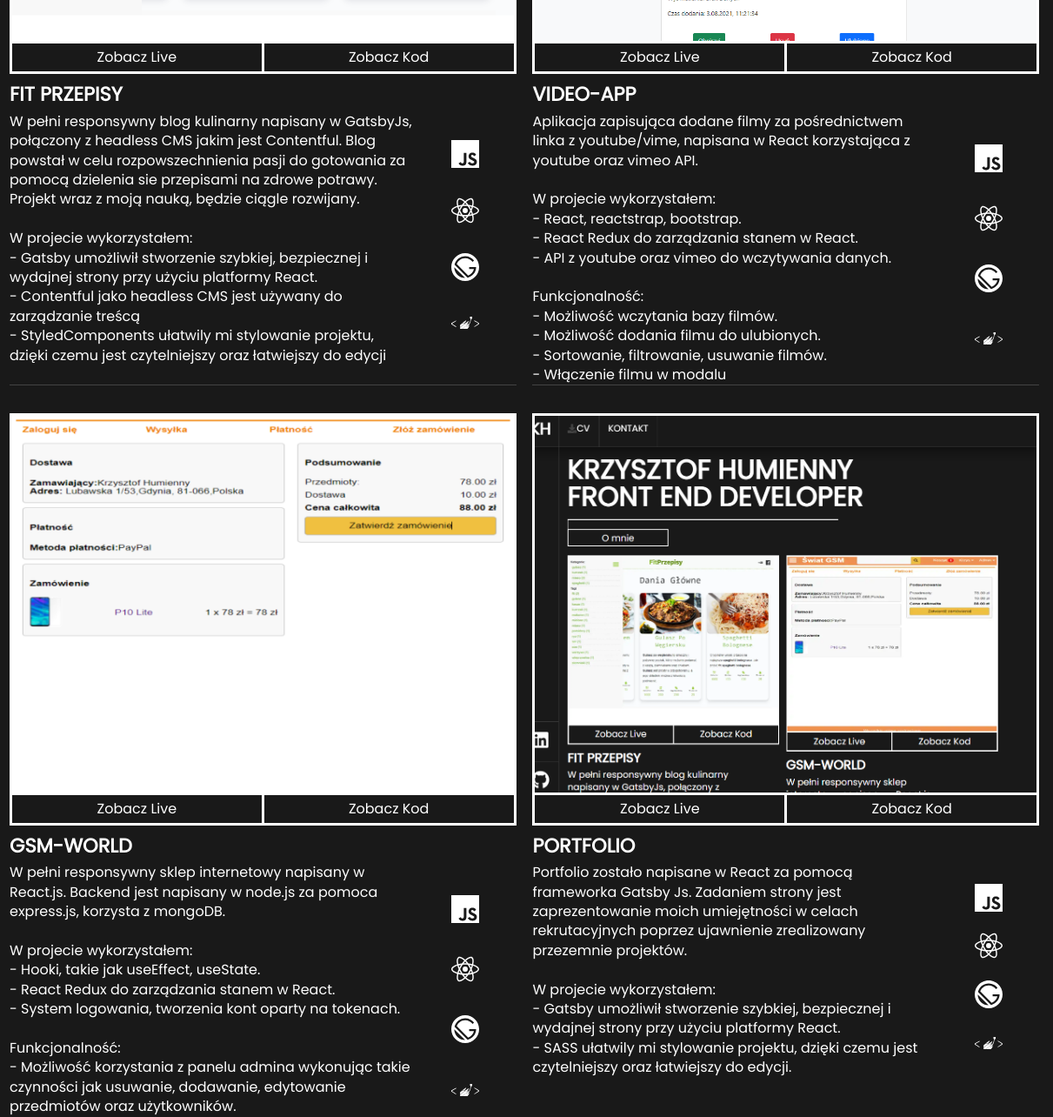
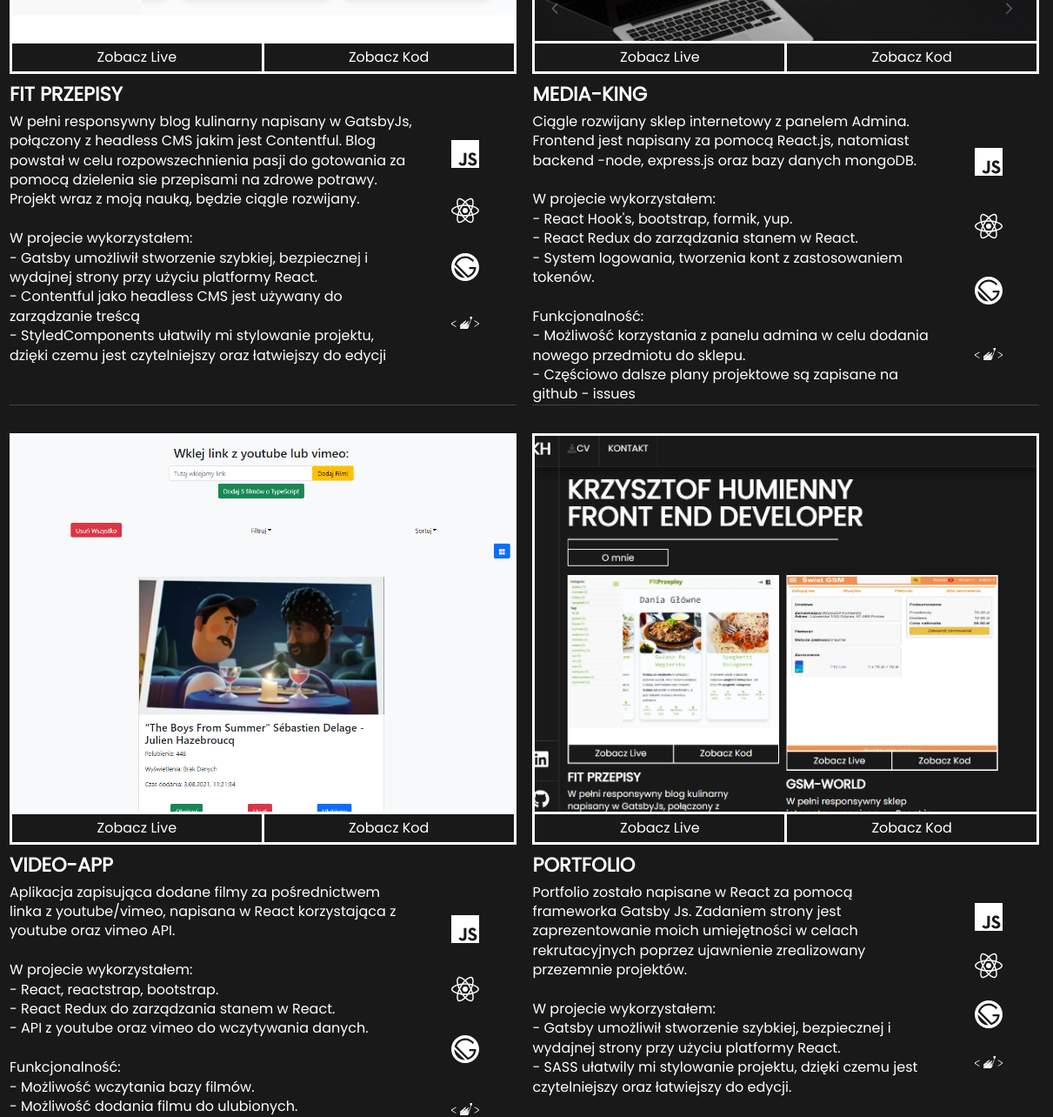
Before and after one commit to KrzysztofHum/KrzysztofHumiennyPorftolio, a Gatsby site: page / in a window 1280 px wide. Shown: the part 647-1931 px from the top of the page at 87% size, 69-1280 px from the left. Built offline with nearby package versions, Linux system fonts and the light colour scheme; Gatsby itself is replaced by a stand-in of ours.

Commit message:
add mediaking, update dependencies

```diff
--- a/src/components/Portfolio.js
+++ b/src/components/Portfolio.js
@@ -3,7 +3,7 @@ import { StaticImage } from "gatsby-plugin-image"
 import {
   SiJavascript,
   SiReact,
-  SiStyledComponents,
+  SiStyledcomponents,
   SiGatsby,
 } from "react-icons/si"
 
@@ -67,7 +67,68 @@ export default function Portfolio() {
             <SiJavascript className="icon-style" />
             <SiReact className="icon-style" />
             <SiGatsby className="icon-style" />
-            <SiStyledComponents className="icon-style" />
+            <SiStyledcomponents className="icon-style" />
+          </div>
+        </div>
+      </div>
+      <div className="portfolio__entry">
+        <div className="entry__img-container">
+          <div className="shown-img">
+            <StaticImage
+              width="1200"
+              height="900"
+              src="../assets/images/mediakingImg.png"
+              layout="constrained"
+              alt="mediaKing"
+            />
+          </div>
+        </div>
+        <div className="entry__right-container">
+          <div className="entry__link-container">
+            <a
+              aria-label="Media King"
+              rel="noreferrer"
+              target="_blank"
+              className="entry-link__see-live"
+              href="https://media-king-web.onrender.com/"
+            >
+              Zobacz Live
+            </a>
+            <a
+              aria-label="Media King"
+              rel="noreferrer"
+              target="_blank"
+              className="entry-link__view-live"
+              href="https://github.com/KrzysztofHum/mediaking"
+            >
+              Zobacz Kod
+            </a>
+          </div>
+          <div className="entry__title-container">
+            <h2>Media-King</h2>
+          </div>
+          <p className="entry__about-text">
+            Ciągle rozwijany sklep internetowy z panelem Admina. Frontend jest
+            napisany za pomocą React.js, natomiast backend -node, express.js
+            oraz bazy danych mongoDB.
+            <br />
+            <br />
+            W projecie wykorzystałem: <br />
+            - React Hook's, bootstrap, formik, yup.
+            <br />
+            - React Redux do zarządzania stanem w React.
+            <br />- System logowania, tworzenia kont z zastosowaniem tokenów.
+            <br />
+            <br />
+            Funkcjonalność: <br />- Możliwość korzystania z panelu admina w celu
+            dodania nowego przedmiotu do sklepu. <br />- Częściowo dalsze plany
+            projektowe są zapisane na github - issues
+          </p>
+          <div className="entry__tools-container">
+            <SiJavascript className="icon-style" />
+            <SiReact className="icon-style" />
+            <SiGatsby className="icon-style" />
+            <SiStyledcomponents className="icon-style" />
           </div>
         </div>
       </div>
@@ -108,8 +169,9 @@ export default function Portfolio() {
             <h2>Video-App</h2>
           </div>
           <p className="entry__about-text">
-            Aplikacja zapisująca dodane filmy za pośrednictwem linka z youtube/vime, napisana w React korzystająca z youtube oraz vimeo API.
-
+            Aplikacja zapisująca dodane filmy za pośrednictwem linka z
+            youtube/vimeo, napisana w React korzystająca z youtube oraz vimeo
+            API.
             <br />
             <br />
             W projecie wykorzystałem: <br />
@@ -129,68 +191,7 @@ export default function Portfolio() {
             <SiJavascript className="icon-style" />
             <SiReact className="icon-style" />
             <SiGatsby className="icon-style" />
-            <SiStyledComponents className="icon-style" />
-          </div>
-        </div>
-      </div>
-      <div className="portfolio__entry">
-        <div className="entry__img-container">
-          <div className="shown-img">
-            <StaticImage
-              width="1200"
-              height="900"
-              src="../assets/images/GsmWorld.png"
-              layout="constrained"
-              alt="GsmWorld"
-            />
-          </div>
-        </div>
-        <div className="entry__right-container">
-          <div className="entry__link-container">
-            <a
-              aria-label="GSM World"
-              rel="noreferrer"
-              target="_blank"
-              className="entry-link__see-live"
-              href="https://gsm-world.herokuapp.com/"
-            >
-              Zobacz Live
-            </a>
-            <a
-              aria-label="GSM World"
-              rel="noreferrer"
-              target="_blank"
-              className="entry-link__view-live"
-              href="https://github.com/KrzysztofHum/GSM-World"
-            >
-              Zobacz Kod
-            </a>
-          </div>
-          <div className="entry__title-container">
-            <h2>GSM-World</h2>
-          </div>
-          <p className="entry__about-text">
-            W pełni responsywny sklep internetowy napisany w React.js. Backend
-            jest napisany w node.js za pomoca express.js, korzysta z mongoDB.
-            <br />
-            <br />
-            W projecie wykorzystałem: <br />
-            - Hooki, takie jak useEffect, useState.
-            <br />
-            - React Redux do zarządzania stanem w React.
-            <br />- System logowania, tworzenia kont oparty na tokenach.
-            <br />
-            <br />
-            Funkcjonalność: <br />
-            - Możliwość korzystania z panelu admina wykonując takie czynności
-            jak usuwanie, dodawanie, edytowanie przedmiotów oraz użytkowników.{" "}
-            <br />- Wyszukiwanie, sortowanie, filtrowanie przedmiotów.
-          </p>
-          <div className="entry__tools-container">
-            <SiJavascript className="icon-style" />
-            <SiReact className="icon-style" />
-            <SiGatsby className="icon-style" />
-            <SiStyledComponents className="icon-style" />
+            <SiStyledcomponents className="icon-style" />
           </div>
         </div>
       </div>
@@ -247,7 +248,7 @@ export default function Portfolio() {
             <SiJavascript className="icon-style" />
             <SiReact className="icon-style" />
             <SiGatsby className="icon-style" />
-            <SiStyledComponents className="icon-style" />
+            <SiStyledcomponents className="icon-style" />
           </div>
         </div>
       </div>
--- a/src/components/TopNav.js
+++ b/src/components/TopNav.js
@@ -22,7 +22,7 @@ export default function TopNav() {
         <li className="cv-li">
           <a
             aria-label="CV on Google Drive"
-            href="https://drive.google.com/file/d/1_A-dJOLFQVGirVgty4bML0-Q12xo32hI/view?usp=sharing"
+            href="https://drive.google.com/file/d/1_ou2-A9fHTPgDHdtHYnSWFEonAwtl-wu/view?usp=sharing"
             rel="noreferrer"
             target="_blank"
           >
--- a/src/components/Wrapper.js
+++ b/src/components/Wrapper.js
@@ -17,9 +17,10 @@ export default function Wrapper() {
           <p className="about__about-text">
             Od ponad półtora roku uczę się programować w JavaScript, uwielbiam
             poznawać nowe technologię oraz rozwiązywać problemy na które się
-            napotykam. Wiedzę czerpałem głównie z dostępnych w internecie darmowych
-            źródeł, aktualnie najczęściej korzystam z dokumentacji oraz
-            stackoverflow. Jestem w trakcie poznawania oraz wdrazania w projekty Typescript.
+            napotykam. Wiedzę czerpałem głównie z dostępnych w internecie
+            darmowych źródeł, aktualnie najczęściej korzystam z dokumentacji
+            oraz stackoverflow. Jestem w trakcie poznawania oraz wdrazania w
+            projekty Typescript.
           </p>
           <p className="about__about-text">
             Miałem okazje wykonywać projekty korzystając z takich technologii
@@ -42,9 +43,9 @@ export default function Wrapper() {
             skontaktować, wszystkie moje dane są dostępne w moim &nbsp;
             <a
               aria-label="CV on Google Drive"
-              rel="noopener"
               target="_blank"
-              href="https://drive.google.com/file/d/1_A-dJOLFQVGirVgty4bML0-Q12xo32hI/view?usp=sharing"
+              rel="noreferrer"
+              href="https://drive.google.com/file/d/1_ou2-A9fHTPgDHdtHYnSWFEonAwtl-wu/view?usp=sharing"
             >
               CV.
             </a>
```
Also changed, not shown: package.json (+9 -9 lines), src/assets/images/mediakingImg.png (added), 1 other file.
